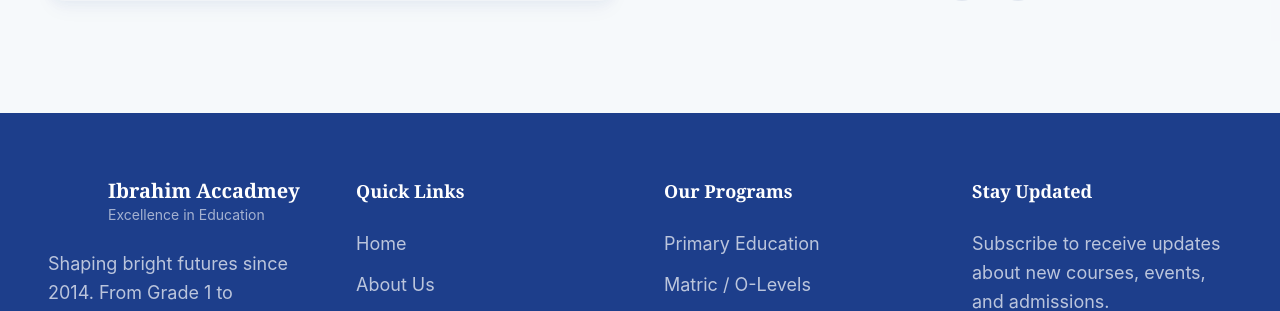
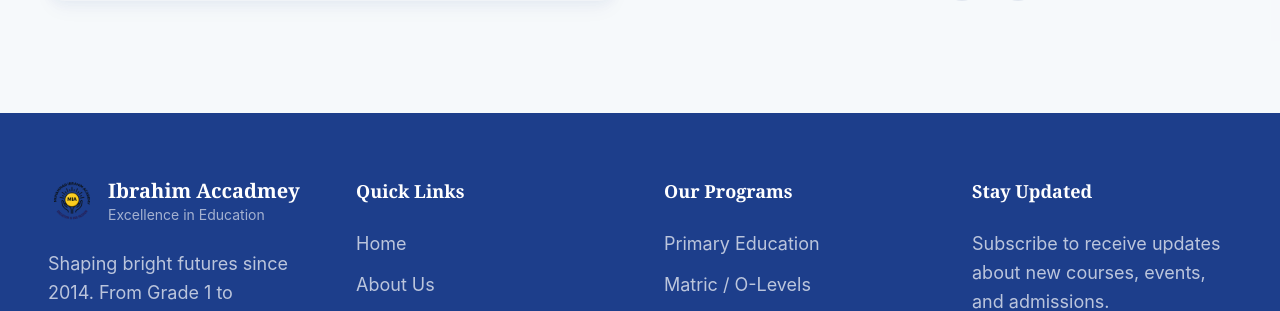
Before and after one commit to Yasir265/MIA.com, a React (Vite) app: page / in a window 1280 px wide. Shown: the part 8850-9161 px from the top of the page. Built offline with nearby package versions, Linux system fonts and the light colour scheme; the HTML template or start-up script is replaced by a standard one.

Commit message:
Update image source in Footer component

```diff
--- a/src/components/layout/Footer.tsx
+++ b/src/components/layout/Footer.tsx
@@ -43,7 +43,7 @@ export const Footer = () => {
 
                 <div className="w-12 h-12 rounded-xl  flex items-center justify-center ">
                 {/* <img src="public/favicon.jpeg" style={{borderRadius:10}}></img> */}
-                {/* <img src="public/footer-1.png" style={{borderRadius:10}}></img> */}
+                  <img src="footer-1.png" style={{borderRadius:10}}></img>
 
                 {/* <GraduationCap className="w-7 h-7 text-secondary-foreground" /> */}
               </div>
```
